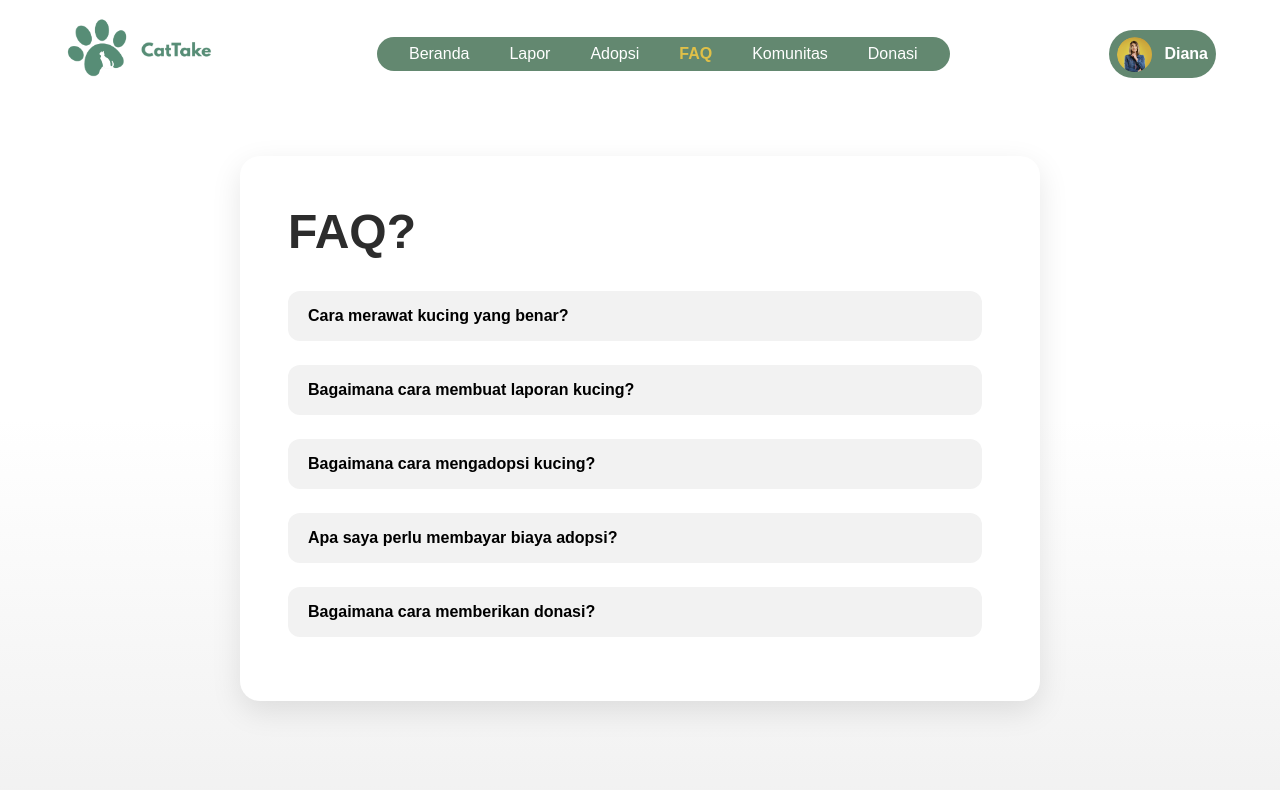
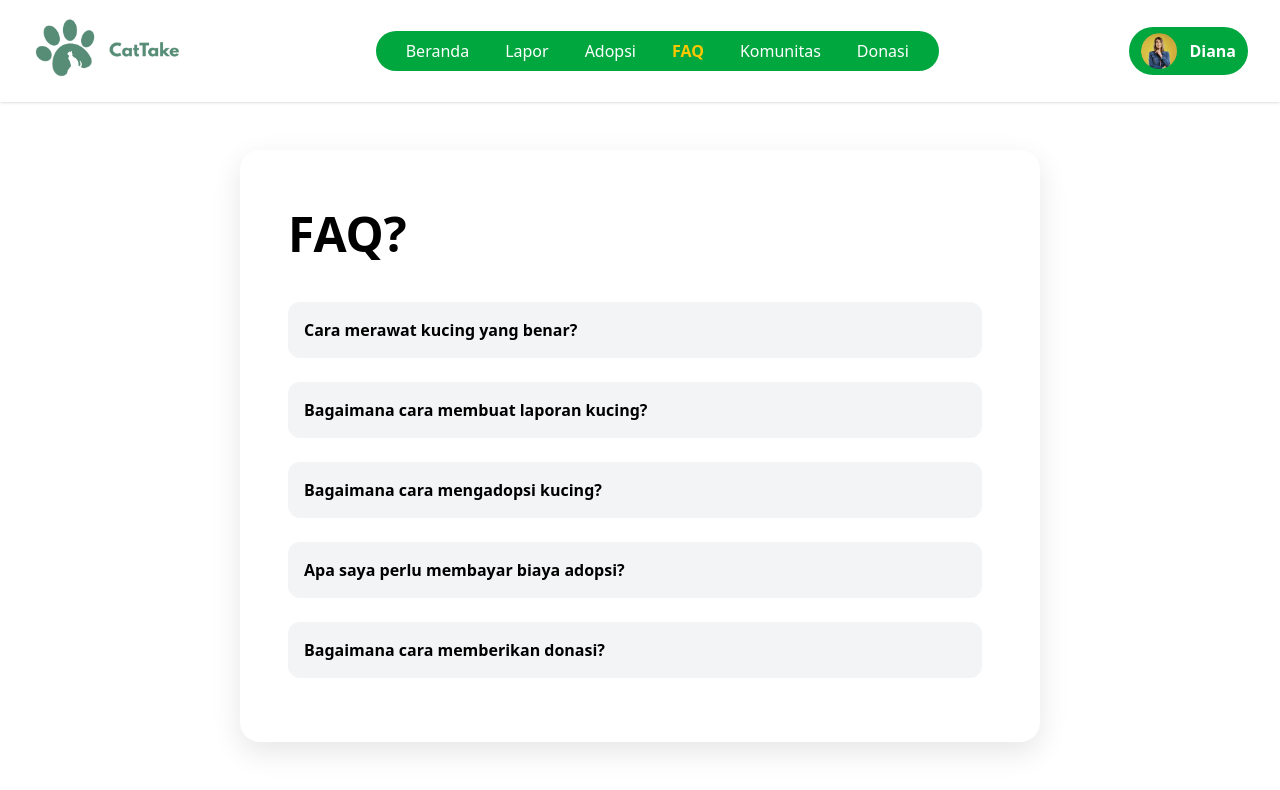
Before and after one commit to zicofarry/CatTake, a Vue app: page /faq in a window 1280 px wide. Shown: the top 790 px of the page. Built offline with nearby package versions, Linux system fonts and the light colour scheme.

Commit message:
update component with tailwind

```diff
--- a/src/App.vue
+++ b/src/App.vue
@@ -9,9 +9,4 @@
 
 <script setup>
 import AppHeader from './components/AppHeader.vue';
-// Pastikan semua gaya global (base.css) diimpor di main.js atau di App.vue
 </script>
-
-<style>
-/* Gaya yang benar-benar global, jika ada, ditaruh di sini atau di base.css */
-</style>
--- a/src/assets/base.css
+++ b/src/assets/base.css
@@ -1,3 +1,5 @@
+@import "tailwindcss";
+
 /* src/assets/base.css - Dipindahkan dari style.css dan faq.css */
 :root {
     --primary-green: #638870;
--- a/src/components/AccordionItem.vue
+++ b/src/components/AccordionItem.vue
@@ -1,102 +1,52 @@
 <template>
-  <div class="accordion-item" :class="{ 'is-open': isOpen }">
-    <button class="accordion-header" @click="toggleAccordion">
+  <div
+    class="rounded-xl mb-4 overflow-hidden bg-gray-100 transition-all duration-300"
+    :class="{ 'border border-gray-300 bg-white': isOpen && formStyle }"
+  >
+    <button
+      class="w-full bg-transparent border-none p-4 font-sans text-base font-semibold text-left flex justify-between items-center cursor-pointer transition duration-300 hover:bg-gray-200"
+      :class="{ 'bg-gray-200 rounded-b-none mb-1': isOpen && formStyle }"
+      @click="toggleAccordion"
+    >
       {{ header }}
       <i
-        class="chevron-icon fas"
+        class="chevron-icon fas text-sm transition duration-300"
         :class="[isOpen ? 'fa-chevron-up' : 'fa-chevron-down']"
       ></i>
     </button>
 
-    <div v-show="isOpen" class="accordion-content">
+    <div v-show="isOpen" class="px-5 pb-4 text-gray-600 leading-relaxed transition-all duration-300 ease-out">
       <slot></slot>
     </div>
   </div>
 </template>
 
 <script setup>
-import { ref, watch } from 'vue';
+import { ref, watch, computed } from 'vue';
 
-// Definisikan Props yang akan diterima
 const props = defineProps({
-  // Judul/Pertanyaan yang akan ditampilkan di header
   header: {
     type: String,
     required: true
   },
-  // Opsi: Jika ingin mengontrol status buka/tutup dari luar
   modelValue: {
     type: Boolean,
     default: false
+  },
+  // Tambahkan prop untuk style khusus form
+  formStyle: {
+      type: Boolean,
+      default: false
   }
 });
 
-// State internal untuk mengontrol status buka/tutup
 const isOpen = ref(props.modelValue);
 
-// Fungsi untuk mengubah status buka/tutup
 const toggleAccordion = () => {
   isOpen.value = !isOpen.value;
 };
 
-// Opsional: Sinkronisasi status internal dengan prop eksternal
 watch(() => props.modelValue, (newValue) => {
     isOpen.value = newValue;
 });
 </script>
-
-<style scoped>
-/* Pindahkan CSS dari faq.css dan adoptdetail.css yang relevan untuk satu item accordion */
-
-.accordion-item {
-    background-color: var(--light-gray, #f2f2f2);
-    border-radius: 12px;
-    margin-bottom: 1rem;
-    overflow: hidden;
-}
-
-.accordion-header {
-    width: 100%;
-    background: transparent;
-    border: none;
-    padding: 1rem 1.25rem;
-    font-family: 'Poppins', sans-serif;
-    font-size: 1rem;
-    font-weight: 600;
-    text-align: left;
-    display: flex;
-    justify-content: space-between;
-    align-items: center;
-    cursor: pointer;
-    transition: background-color 0.3s;
-}
-
-.accordion-header:hover {
-    background-color: #e6e6e6;
-}
-
-/* Menggantikan SVG dengan Font Awesome icon di sini */
-.chevron-icon {
-    transition: transform 0.3s ease;
-    font-size: 0.9rem;
-}
-
-.accordion-content {
-    padding: 0 1.25rem 1rem 1.25rem;
-    color: var(--body-text, #555);
-    line-height: 1.6;
-    /* Tambahan: Transisi agar konten tidak muncul tiba-tiba */
-    transition: all 0.3s ease-out;
-}
-
-/* Style khusus untuk Form Accordion di Detail Adopsi */
-.accordion-item.form-style {
-    background: var(--white);
-    border: 1px solid #ddd;
-}
-.accordion-item.form-style .accordion-header {
-    background: #f0f2f5;
-    border-radius: 10px;
-    margin-bottom: 5px;
-}
-</style>
--- a/src/components/AppHeader.vue
+++ b/src/components/AppHeader.vue
@@ -1,54 +1,52 @@
 <template>
-  <header>
-    <div class="container">
-      <div class="logo">
+  <header class="py-4 bg-white shadow-sm sticky top-0 z-10">
+    <div class="max-w-7xl mx-auto px-4 sm:px-6 lg:px-8 flex justify-between items-center">
+      <div class="flex items-center font-bold text-xl">
         <router-link to="/">
-            <img src="/assets/img/cattake.png" alt="CatTake Logo" class="logo-desktop-img">
+            <img src="/assets/img/cattake.png" alt="CatTake Logo" class="h-8 md:h-[70px]">
         </router-link>
       </div>
 
-      <nav class="desktop-nav">
-        <ul>
-          <li><router-link to="/" :class="{ active: activePage === 'Beranda' }">Beranda</router-link></li>
-          <li><router-link to="/lapor" :class="{ active: activePage === 'Lapor' }">Lapor</router-link></li>
-          <li><router-link to="/adopsi" :class="{ active: activePage === 'Adopsi' }">Adopsi</router-link></li>
-          <li><router-link to="/faq" :class="{ active: activePage === 'FAQ' }">FAQ</router-link></li>
-          <li><router-link to="/komunitas" :class="{ active: activePage === 'Komunitas' }">Komunitas</router-link></li>
-          <li><router-link to="/donasi" :class="{ active: activePage === 'Donasi' }">Donasi</router-link></li>
+      <nav class="hidden md:flex bg-green-600 rounded-full p-2">
+        <ul class="flex list-none gap-6 items-center px-4 m-0">
+          <li><router-link to="/" class="text-white hover:text-yellow-400 transition-colors p-1.5 rounded-xl" :class="{ 'text-yellow-400 font-semibold': activePage === 'Beranda' }">Beranda</router-link></li>
+          <li><router-link to="/lapor" class="text-white hover:text-yellow-400 transition-colors p-1.5 rounded-xl" :class="{ 'text-yellow-400 font-semibold': activePage === 'Lapor' }">Lapor</router-link></li>
+          <li><router-link to="/adopsi" class="text-white hover:text-yellow-400 transition-colors p-1.5 rounded-xl" :class="{ 'text-yellow-400 font-semibold': activePage === 'Adopsi' }">Adopsi</router-link></li>
+          <li><router-link to="/faq" class="text-white hover:text-yellow-400 transition-colors p-1.5 rounded-xl" :class="{ 'text-yellow-400 font-semibold': activePage === 'FAQ' }">FAQ</router-link></li>
+          <li><router-link to="/komunitas" class="text-white hover:text-yellow-400 transition-colors p-1.5 rounded-xl" :class="{ 'text-yellow-400 font-semibold': activePage === 'Komunitas' }">Komunitas</router-link></li>
+          <li><router-link to="/donasi" class="text-white hover:text-yellow-400 transition-colors p-1.5 rounded-xl" :class="{ 'text-yellow-400 font-semibold': activePage === 'Donasi' }">Donasi</router-link></li>
         </ul>
       </nav>
 
-      <div class="menu-toggle">
-          <div class="hamburger-icon" @click="toggleMobileMenu">
-              <span></span>
-              <span></span>
-              <span></span>
+      <div class="flex items-center gap-4 md:hidden">
+          <span class="font-semibold text-xl">{{ activePage }}</span>
+          <div class="flex flex-col gap-1.5 cursor-pointer" @click="toggleMobileMenu">
+              <span class="block w-6 h-0.5 bg-gray-800 rounded-sm"></span>
+              <span class="block w-6 h-0.5 bg-gray-800 rounded-sm"></span>
+              <span class="block w-6 h-0.5 bg-gray-800 rounded-sm"></span>
           </div>
-          <span class="beranda-mobile">{{ activePage }}</span>
       </div>
 
-      <div v-if="isLoggedIn" class="user-profile">
-          <img src="/assets/img/diana.png" alt="Avatar Diana">
+      <div v-if="isLoggedIn" class="hidden md:flex items-center gap-3 bg-green-600 text-white py-1.5 px-3 rounded-full font-semibold">
+          <img src="/assets/img/diana.png" alt="Avatar Diana" class="h-9 w-9 rounded-full object-cover">
           <span>Diana</span>
       </div>
-      <router-link v-else to="/login" class="btn btn-secondary">Signup/Login</router-link>
-
+      <router-link v-else to="/login" class="hidden md:block bg-yellow-500 hover:bg-yellow-600 text-gray-800 font-semibold py-2 px-4 rounded-full transition duration-200">Signup/Login</router-link>
     </div>
   </header>
-</template>
+  </template>
 
 <script setup>
 import { ref, computed } from 'vue';
-import { useRoute } from 'vue-router'; // Digunakan untuk mengetahui rute saat ini
+import { useRoute } from 'vue-router';
 
 // 1. STATE (Data Reaktif)
 const route = useRoute();
 const isMobileMenuOpen = ref(false);
-const isLoggedIn = ref(true); // Ganti ke false saat login belum diimplementasikan
+const isLoggedIn = ref(true);
 
-// 2. COMPUTED PROPERTY (Menentukan halaman aktif)
+// 2. COMPUTED PROPERTY
 const activePage = computed(() => {
-  // Logic untuk menentukan nama halaman aktif berdasarkan rute
   switch (route.path) {
     case '/': return 'Beranda';
     case '/lapor': return 'Lapor';
@@ -60,128 +58,9 @@ const activePage = computed(() => {
   }
 });
 
-// 3. METHODS (Fungsi)
+// 3. METHODS
 function toggleMobileMenu() {
   isMobileMenuOpen.value = !isMobileMenuOpen.value;
   // TODO: Tambahkan logika untuk menampilkan/menyembunyikan sidebar mobile
 }
 </script>
-
-<style scoped>
-/* ==================
-   Header & Navigation (Dipindahkan dari style.css & faq.css)
-   ================== */
-header {
-    padding: 1rem 0;
-    /* Tambahkan background spesifik jika diperlukan, atau biarkan transparan */
-    background: var(--white);
-}
-
-header .container {
-    display: flex;
-    justify-content: space-between;
-    align-items: center;
-}
-
-.logo {
-    display: flex;
-    align-items: center;
-    font-weight: 700;
-    font-size: 1.5rem;
-}
-
-/* Sembunyikan logo teks dan tampilkan gambar di desktop */
-@media (min-width: 768px) {
-    .logo-desktop-img {
-        height: 70px; /* Dari style.css */
-    }
-}
-
-
-/* --- Navigasi Mobile --- */
-.menu-toggle {
-    display: flex;
-    align-items: center;
-    gap: 1rem;
-    /* Tampilkan di mobile */
-}
-
-.beranda-mobile {
-    font-weight: 600;
-    font-size: 1.25rem;
-}
-
-.hamburger-icon {
-    display: flex;
-    flex-direction: column;
-    gap: 5px;
-    cursor: pointer;
-}
-
-.hamburger-icon span {
-    display: block;
-    width: 25px;
-    height: 3px;
-    background-color: var(--dark-text);
-    border-radius: 3px;
-}
-
-/* --- User Profile (Dari faq.css) --- */
-.user-profile {
-    display: flex;
-    align-items: center;
-    gap: 0.75rem;
-    background-color: var(--primary-green);
-    color: var(--white);
-    padding: 0.4rem 0.5rem 0.4rem 0.5rem;
-    border-radius: 50px;
-    font-weight: 600;
-}
-.user-profile img {
-    height: 35px;
-    width: 35px;
-    border-radius: 50%;
-    object-fit: cover;
-}
-
-/* --- Navigasi Desktop --- */
-.desktop-nav {
-    display: none; /* Sembunyikan di mobile */
-}
-
-@media (min-width: 768px) {
-    /* Tampilkan di Desktop */
-    .menu-toggle {
-        display: none;
-    }
-    .desktop-nav {
-        display: flex;
-        background-color: var(--primary-green);
-        border-radius: 25px; /* Digunakan dari style.css var */
-        padding: 0.5rem;
-    }
-    .desktop-nav ul {
-        display: flex;
-        list-style: none;
-        gap: 1.5rem;
-        align-items: center;
-        padding: 0 1rem;
-    }
-    .desktop-nav a {
-        color: var(--white);
-        text-decoration: none;
-        font-weight: 400;
-        font-size: 1rem;
-        /* Tambahan untuk router link */
-        padding: 0.25rem 0.5rem;
-        border-radius: 15px;
-    }
-    .desktop-nav a.active {
-        color: var(--primary-yellow);
-        font-weight: 600;
-        /* Jika ingin ada highlight background */
-        /* background-color: rgba(255, 255, 255, 0.2); */
-    }
-}
-
-</style>
--- a/src/main.js
+++ b/src/main.js
@@ -3,7 +3,8 @@ import App from './App.vue';
 import router from './router'; // Pastikan path ini benar!
 
 // Import CSS global (jika Anda memiliki src/assets/base.css)
-import './assets/base.css';
+// import './assets/base.css';
+import './style.css';
 
 const app = createApp(App);
 
--- a/src/style.css
+++ b/src/style.css
@@ -1,5 +1,6 @@
 @import "tailwindcss";
-:root {
+
+/* :root {
   font-family: system-ui, Avenir, Helvetica, Arial, sans-serif;
   line-height: 1.5;
   font-weight: 400;
@@ -77,4 +78,4 @@ button:focus-visible {
   button {
     background-color: #f9f9f9;
   }
-}
+} */
```
Also changed, not shown: src/components/CatCard.vue (+15 -111 lines), src/components/PostCard.vue (+20 -92 lines), src/components/ReportTypeButtons.vue (+11 -53 lines), src/pages/AdoptPage.vue (+5 -5 lines).
